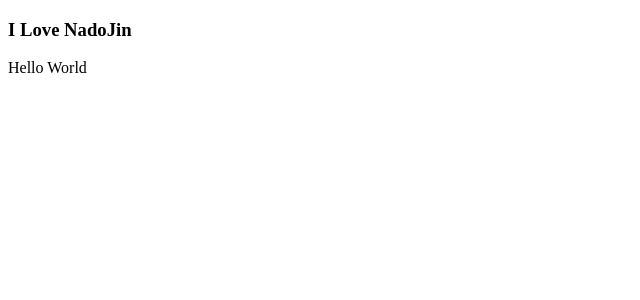
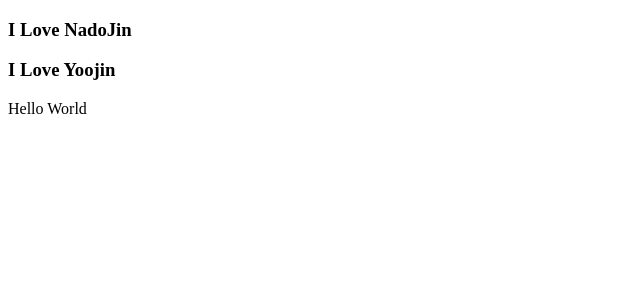
Before and after one commit to U-jinLee/react-starter-2022, a React (Create React App) app: page / in a window 1280 px wide. Shown: the top 300 px of the page, without its empty margins (0-640 px from the left). Built offline with nearby package versions, Linux system fonts and the light colour scheme.

Commit message:
Feat: props 개념 정리

```diff
--- a/src/App.js
+++ b/src/App.js
@@ -1,12 +1,13 @@
-function Potato() {
-  return <h3> I Love NadoJin</h3>
+function Food({favorite}) {
+  return <h3> I Love {favorite}</h3>
 }
 
 function App() {
 
   return (
     <div>
-      <Potato />
+      <Food favorite = "NadoJin"/>
+      <Food favorite = "Yoojin"/>
       <div>Hello World</div>
     </div>
   )
```
